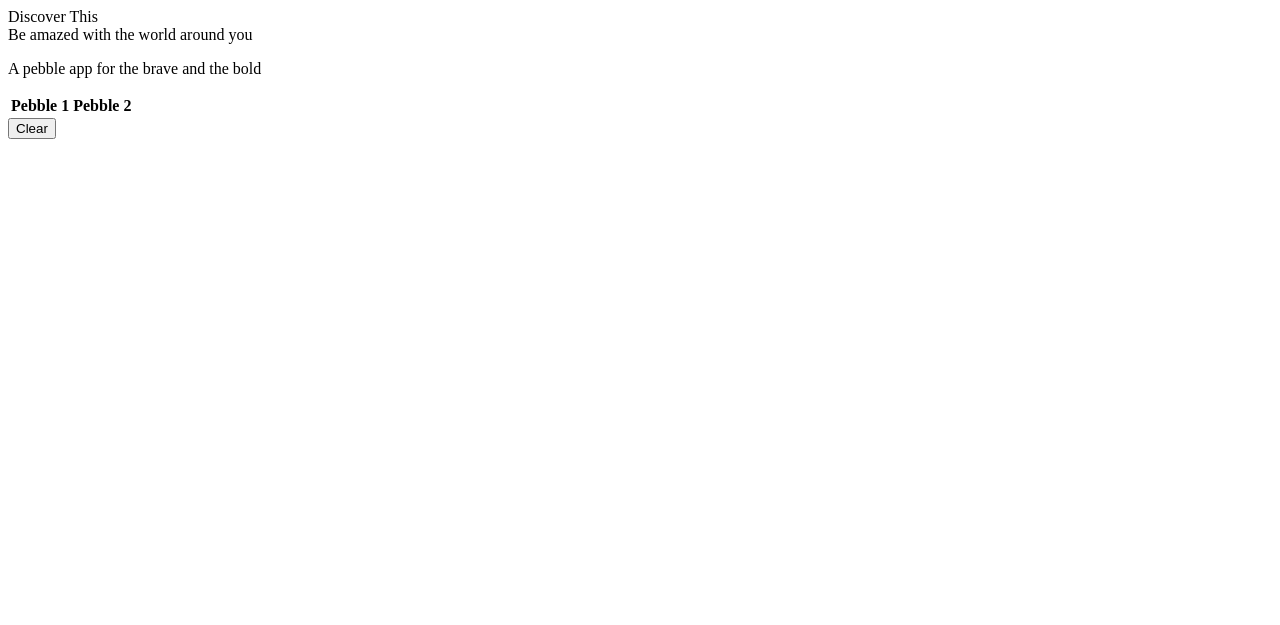
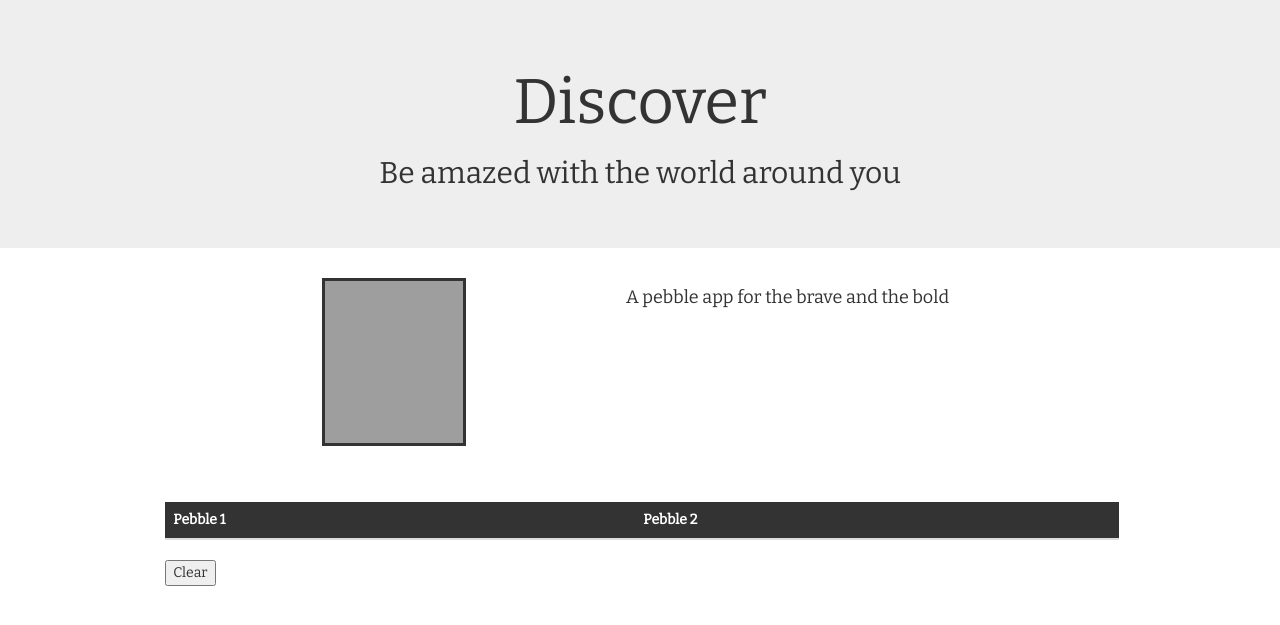
Before and after one commit to tzhang995/WearHacks_2016, a PHP site: page / in a window 1280 px wide. Shown: the top 625 px of the page. Run offline with PHP 8.4, Linux system fonts and the light colour scheme; lists and menus that the app fills with data are empty; some libraries are stand-ins or nearby versions; some web fonts are replaced; grey boxes are pictures that could not be loaded.

Commit message:
Added site formatting

```diff
--- a/WearHacksWeb/css/style.css
+++ b/WearHacksWeb/css/style.css
@@ -1,67 +1,73 @@
-.body-paragraph{
-	font-family: 'Oxygen', sans-serif;
-	color: #ECECEA;
-	float: right;
+table {
+	margin-top: 50px;
+	padding-left: 50px;
+	padding-right: 50px;
+	max-width: 100%;
+	color: white;
 }
 
-.page-header{
-	font-family: 'Bree Serif', serif;
+* {
+	font-family: 'Bitter', serif;
+	max-width: 100%;
 }
 
-body{
-	background-color: #558C89;
-}
-#footer{
-	font-family:"Comic Sans MS", cursive, sans-serif;
+.carousel-inner > .item > img {
+	 margin: auto;
+	width: 144px;
+	height: 168px;
 }
 
-#shame-table thead{
-	font-family: 'Bree Serif', serif;
-	color: #ECECEA;
+.carousel-inner {
+	width: 144px;
+	height: 168px;
+	border-style: solid;
+	    display:inline-block;
+    float:none;
+    /* reset the text-align */
+    text-align:left;
+    /* inline-block space fix */
+
 }
 
-#shame-table tbody{
-	font-family: 'Oxygen', sans-serif;
-}
-.carousel{
-	float: left;
-	/*max-width: 50%;
-	max-height: 50%;*/
-	height: 50%;
-	width: 50%;
-	position: relative;
-}
-.index-paragraph{
-	float:right;
-	width:50%;
-	position: relative;
+.carousel-control.left, .carousel-control.right{
+	background-image: none;
 }
 
-.item{
-	height: 200px;
-	width: 200px;
-}
-#tony{
-	float: left;
-	width: 50%;
-}
-#gagan{
-	float: right;
-	width: 50%;
-}
-.biography img{
-	float: left;
-	height: 50%;
-	width: 50%;
-}
-.biography p{
-	float: right;
+.carouselbox {
+	padding-left: 50px;
+	padding-right: 50px;
 }
 
-th a:link{
-	color: white;
-	text-decoration: underline;
+.carousel-indicators {
+	margin-top: 50px;
+	color: black;
 }
-th a:visited{
-	color:white;
+
+.app-desc {
+	max-width: 100%
 }
+
+.button {
+}
+
+.col-md-10 {
+	margin: auto;
+}
+
+/* centered columns styles */
+.row-centered {
+    text-align:center;
+}
+.col-centered {
+    display:inline-block;
+    float:none;
+    /* reset the text-align */
+    text-align:left;
+    /* inline-block space fix */
+    margin-right:-4px;
+}
+
+.col-md-12 {
+	padding-left: 50px;
+	padding-right: 50px;
+}
--- a/WearHacksWeb/index.html
+++ b/WearHacksWeb/index.html
@@ -2,26 +2,60 @@
 <html lang='en'>
   <head>
     <title>WearHacks2016</title>
+    <link href='https://fonts.googleapis.com/css?family=Bitter' rel='stylesheet' type='text/css'>
+    <link rel='stylesheet' href="css/bootstrap.css"/>
+    <link rel='stylesheet' href="css/style.css"/>
     <script type='text/javascript' src='https://ajax.googleapis.com/ajax/libs/jquery/1.11.0/jquery.min.js'></script>
     <script type='text/javascript' src='https://cdn.firebase.com/js/client/1.0.11/firebase.js'></script>
+    <script src="js/bootstrap.min.js"></script>
   </head>
-  <body>
+  <body class="text-center">
 
-    <div class="container-fluid title-message">
-      <div class="title">Discover This</div>
-      <div class="subtitle">Be amazed with the world around you</div>
+    <div class="container-fluid jumbotron title-message text-center">
+      <div class="h1">Discover</div>
+      <div class="h2">Be amazed with the world around you</div>
     </div>
-    <div class="container-fluid body-message">
-      <div class="container-fluid app-picture">
-        <!--TODO ADD CAROUSEL FOR APP PICTURES-->
+
+    <div class="col-md-12">
+      <div class="col-md-2"> </div>
+      <div class="col-md-3 carouselbox">
+        <div id="myCarousel" class="carousel slide" data-ride="carousel">
+          <!-- Indicators -->
+          <!--ol class="carousel-indicators">
+            <li data-target="#myCarousel" data-slide-to="0" class="active"></li>
+            <li data-target="#myCarousel" data-slide-to="1"></li>
+          </ol-->
+
+          <!-- Wrapper for slides -->
+          <div class="carousel-inner" role="listbox">
+            <div class="item active">
+              <img src="img/dist.png" alt="Dist">
             </div>
-      <div class="container-fluid app-desc">
-        <p>A pebble app for the brave and the bold</p>
+            <div class="item">
+              <img src="img/drawer.png" alt="Drawer">
             </div>
           </div>
-
-    <div class="container-fluid firebase-table-container">
-      <table id="firebase-table">
+          <!-- Left and right controls -->
+          <a class="left carousel-control" href="#myCarousel" role="button" data-slide="prev">
+            <span class="glyphicon glyphicon-chevron-left" aria-hidden="true"></span>
+            <span class="sr-only">Previous</span>
+          </a>
+          <a class="right carousel-control" href="#myCarousel" role="button" data-slide="next">
+            <span class="glyphicon glyphicon-chevron-right" aria-hidden="true"></span>
+            <span class="sr-only">Next</span>
+          </a>
+        </div>
+      </div>
+      <div class="col-md-5">
+        <div class="container app-desc h4">
+          <p class="text-center" >A pebble app for the brave and the bold</p>
+        </div>
+      </div>
+      <div class="col-md-2"> </div>
+    </div>
+    <div class="col-md-12">
+      <div class="col-md-10 col-centered">
+        <table id="firebase-table" class="table">
           <thead>
             <tr>
               <th>Pebble 1</th>
@@ -32,10 +66,10 @@
 
           </tbody>
         </table>
-      <button type="button" onclick="clearData()">Clear</button>
+        <button type="button" class="button" onclick="">Clear</button>
+        <div id='messagesDiv'></div>
       </div>
-
-    <div id='messagesDiv'></div>
+    </div>
 
 
     <script>
```
Lines whose indentation alone changed are shown as unchanged.
